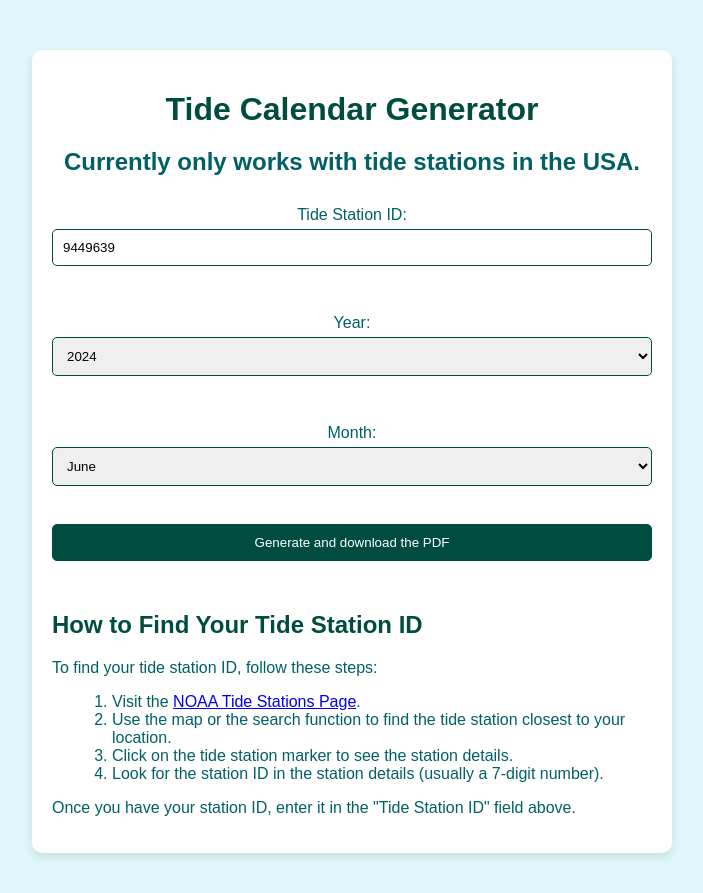
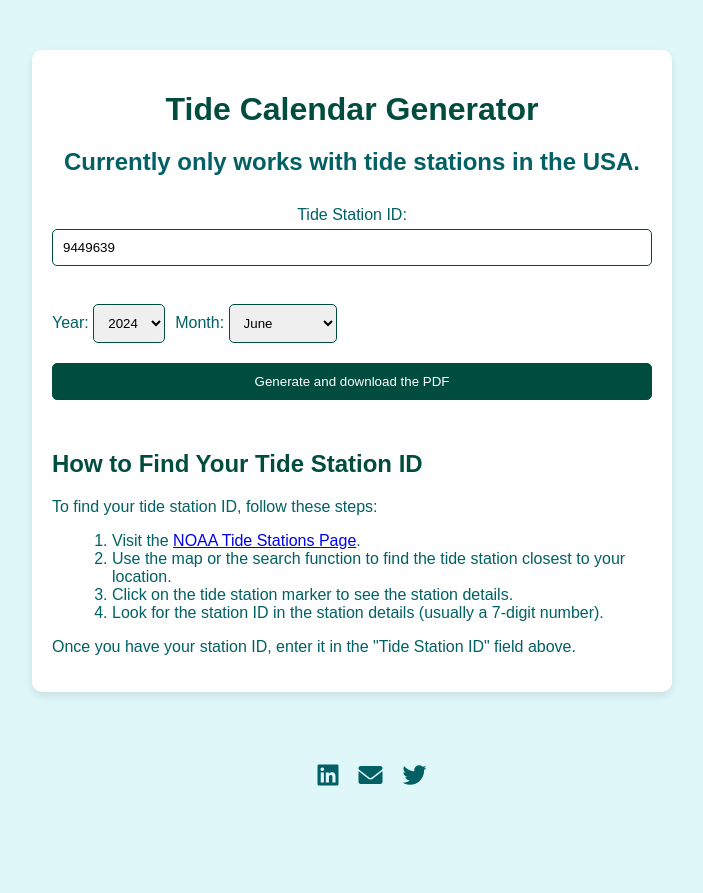
Before and after one commit to matt-the-ogre/tide-calendar-site, a Flask app: page / in a window 1280 px wide. Shown: the top 893 px of the page, without its empty margins (288-991 px from the left). After the commit the page ends 786 px from the top, so only its background shows below. Run offline with Flask 3, Linux system fonts and the light colour scheme.

Commit message:
changed the input fields to be in a row

```diff
--- a/app/templates/index.html
+++ b/app/templates/index.html
@@ -32,8 +32,17 @@
         .social-icons a:hover {
             color: #004d40; /* Darker cyan on hover */
         }
+
+        .form-row {
+            display: flex;
+            gap: 10px;
+            align-items: center;
+        }
+
+        .form-row select {
+            flex: 1;
+        }
     </style>
-    <link rel="icon" type="image/x-icon" href="/favicon.ico">
 </head>
 <body>
     <div class="container">
@@ -43,11 +52,14 @@
             <label for="station_id">Tide Station ID:</label>
             <input type="text" id="station_id" name="station_id" value="{{ station_id }}" required><br>
 
+            <div class="form-row">
+                <div>
                     <label for="year">Year:</label>
                     <select id="year" name="year" required>
                         <!-- Options will be dynamically generated by JavaScript -->
-            </select><br>
-
+                    </select>
+                </div>
+                <div>
                     <label for="month">Month:</label>
                     <select id="month" name="month" required>
                         <option value="01">January</option>
@@ -62,7 +74,9 @@
                         <option value="10">October</option>
                         <option value="11">November</option>
                         <option value="12">December</option>
-            </select><br>
+                    </select>
+                </div>
+            </div>
 
             <button type="submit">Generate and download the PDF</button>
         </form>
```
Lines whose indentation alone changed are shown as unchanged.
